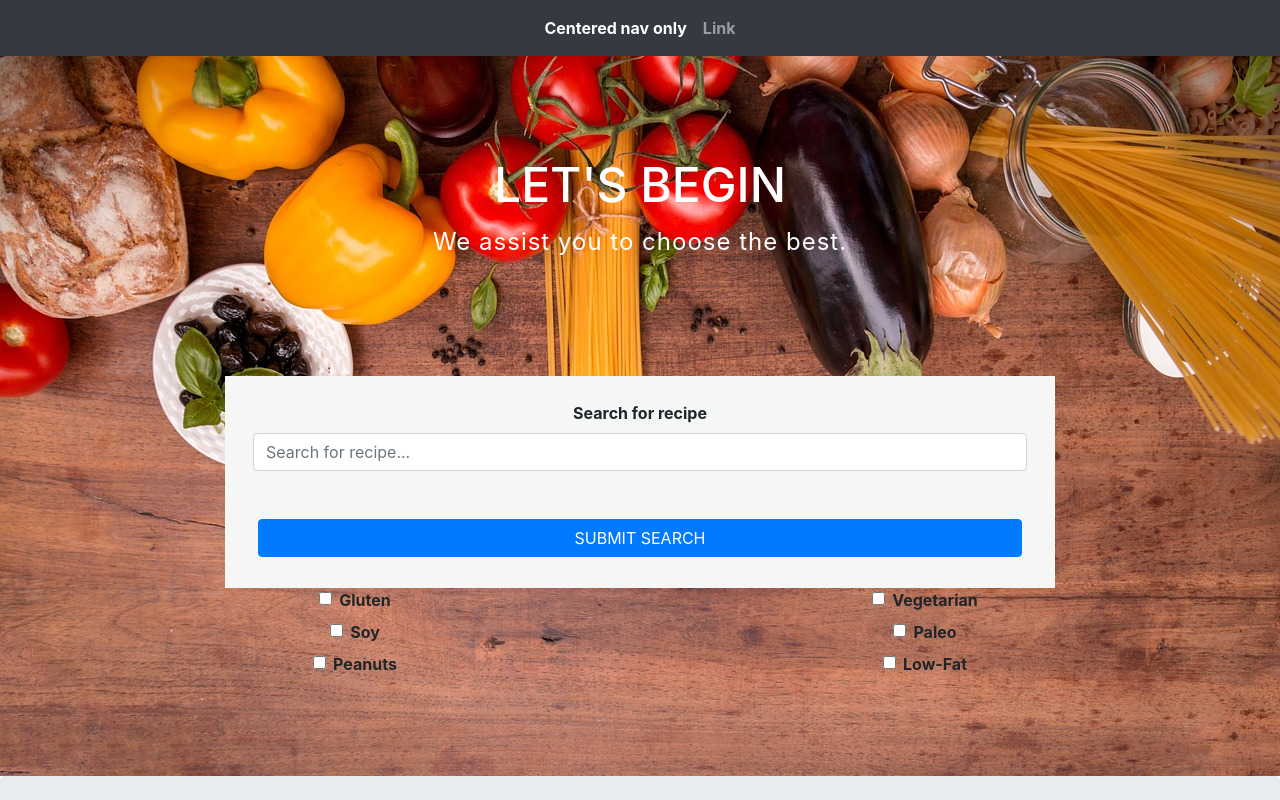
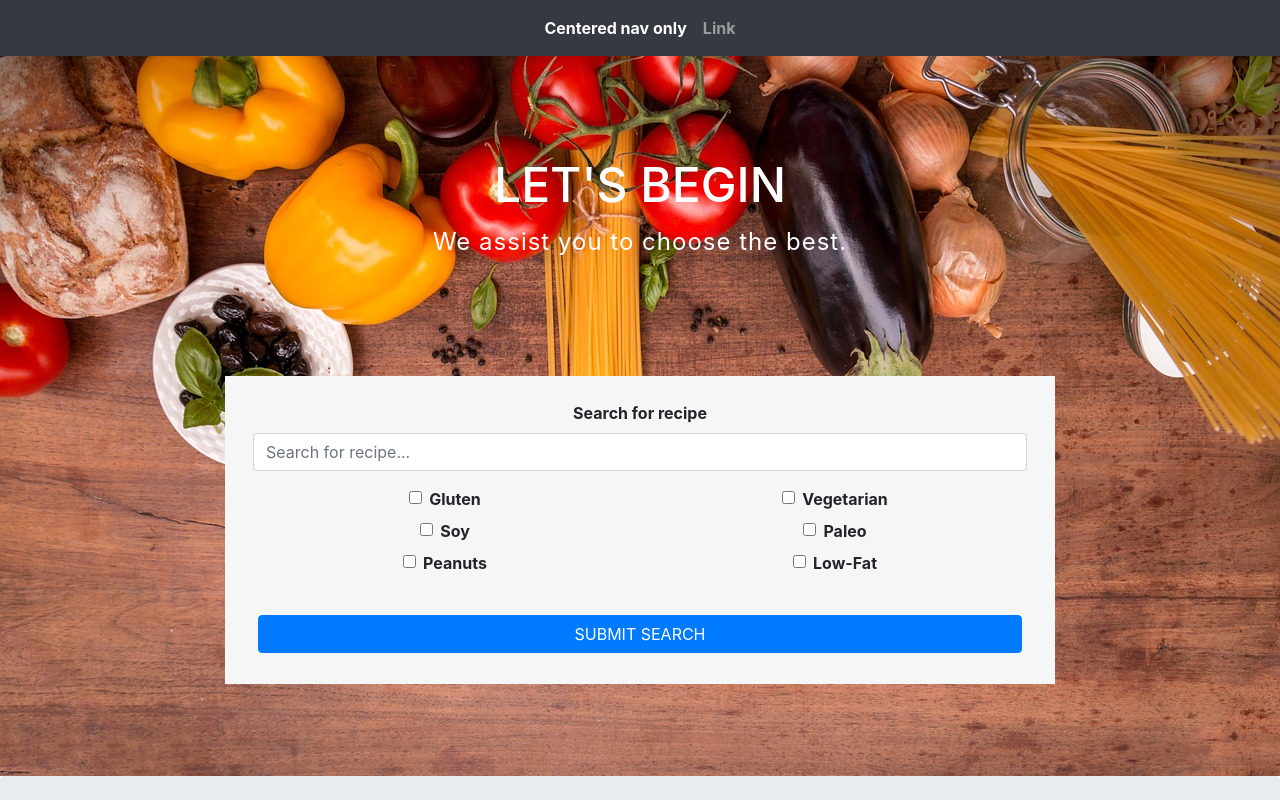
Before and after one commit to adamszabolcs/java-cookta-frontend, a React (Create React App) app: page / in a window 1280 px wide. Shown: the top 800 px of the page. Built offline with nearby package versions, Linux system fonts and the light colour scheme.

Commit message:
recipes/recipe components fixed to react way

```diff
--- a/src/components/FilterBar.jsx
+++ b/src/components/FilterBar.jsx
@@ -81,9 +81,7 @@ export class FilterBar extends Component {
     render() {
         return (
             <div className="container">
-                <form onSubmit={this.handleFormSubmit}>
                     <div className="row filterBar">
-
                         <div className="col-sm-6 allergies">
                             {this.createCheckboxes()}
                         </div>
@@ -92,7 +90,6 @@ export class FilterBar extends Component {
                         </div>
 
                     </div>
-                </form>
             </div>
 
         );
--- a/src/components/SearchBar.jsx
+++ b/src/components/SearchBar.jsx
@@ -18,7 +18,7 @@ export class SearchBar extends Component {
                     </div>
                     <div className="row tm-banner-row" id="tm-section-search">
 
-                        <form action="index.html" method="get" className="tm-search-form tm-section-pad-2">
+                        <form method="get" className="tm-search-form tm-section-pad-2">
                             <div className="form-row tm-search-form-row">
                                 <div className="form-group tm-form-group tm-form-group-pad tm-form-group-1">
                                     <label htmlFor="inputCity">Search for recipe</label>
@@ -26,6 +26,7 @@ export class SearchBar extends Component {
                                            placeholder="Search for recipe..."/>
                                 </div>
                             </div>
+                            <FilterBar/>
                             <div className="form-group tm-form-group tm-form-group-pad tm-form-group-1">
                                 <label htmlFor="btnSubmit">&nbsp;</label>
                                 <button type="submit" className="btn btn-primary tm-btn tm-btn-search text-uppercase"
@@ -33,7 +34,7 @@ export class SearchBar extends Component {
                                 </button>
                             </div>
                         </form>
-                        <FilterBar/>
+
                     </div>
                 </div>
             </div>
```
